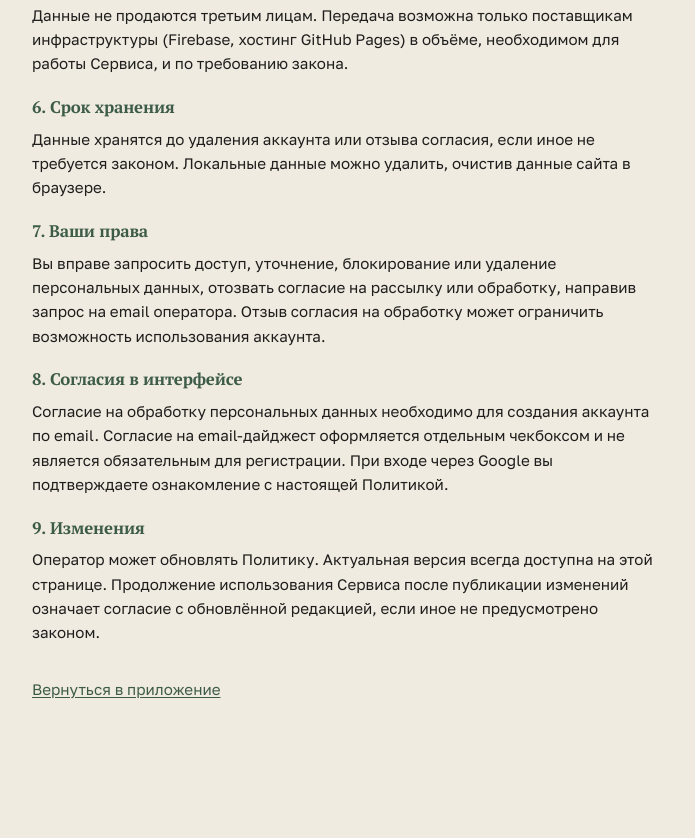
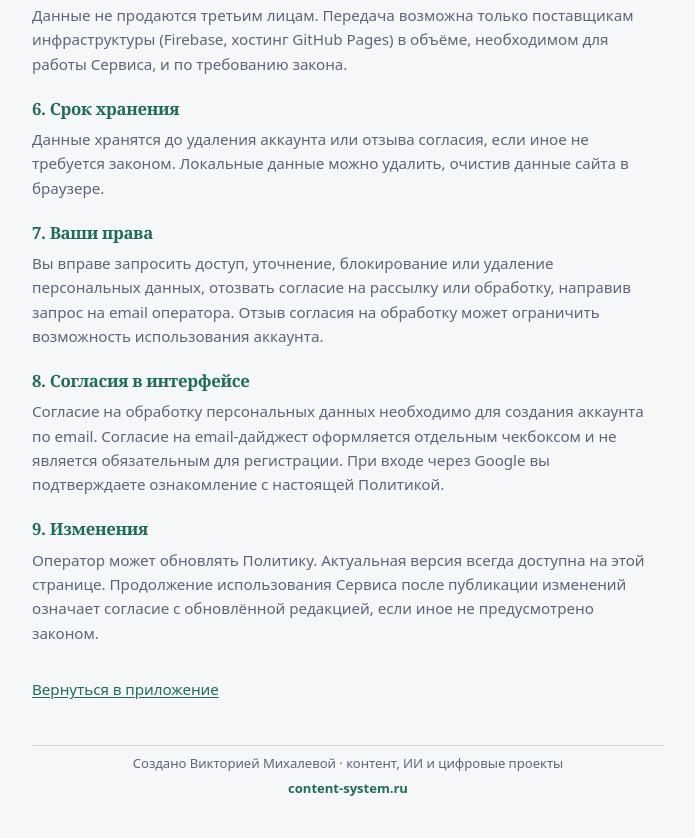
Before and after one commit to VictoriiaMikhaleva/investbrief-rf, a plain HTML site: page privacy.html in a window 1280 px wide. Shown: the part 1086-1924 px from the top of the page, without its empty margins (292-987 px from the left). Before the commit the page ends 1851 px from the top, so only its background shows below. Drawn offline with Linux system fonts and the light colour scheme.

Commit message:
подпись

```diff
--- a/privacy.html
+++ b/privacy.html
@@ -20,16 +20,18 @@
   <title>Политика конфиденциальности — ИнвестБриф РФ</title>
   <link rel="preconnect" href="https://fonts.googleapis.com" />
   <link rel="preconnect" href="https://fonts.gstatic.com" crossorigin />
-  <link href="https://fonts.googleapis.com/css2?family=Golos+Text:wght@400;500;600;700&family=PT+Serif:wght@400;700&display=swap" rel="stylesheet" />
-  <link rel="stylesheet" href="./styles.css" />
+  <link href="https://fonts.googleapis.com/css2?family=Manrope:wght@400;500;600;700;800&display=swap" rel="stylesheet" />
+  <link rel="stylesheet" href="./styles.css?v=20250801" />
+  <link rel="stylesheet" href="./theme-luxury.css?v=20250806" />
   <style>
-    .legal-page { max-width: 42rem; margin: 0 auto; padding: 1.5rem 1.25rem 3rem; }
+    .legal-page { max-width: 42rem; margin: 0 auto; padding: 1.5rem 1.25rem 1.75rem; }
     .legal-page h1 { font-family: var(--font-heading); font-size: 1.65rem; margin: 0 0 0.35rem; }
     .legal-page .legal-meta { color: var(--text-muted); font-size: 0.88rem; margin-bottom: 1.5rem; }
     .legal-page h2 { font-size: 1.05rem; margin: 1.35rem 0 0.5rem; color: var(--accent); }
     .legal-page p, .legal-page li { line-height: 1.6; font-size: 0.95rem; }
     .legal-page ul { padding-left: 1.2rem; margin: 0.35rem 0 0.75rem; }
     .legal-back { display: inline-block; margin-bottom: 1rem; }
+    .legal-footer-wrap { max-width: 42rem; margin: 0 auto; padding: 0 1.25rem 1.5rem; }
   </style>
 </head>
 <body>
@@ -82,5 +84,11 @@
 
     <p class="muted" style="margin-top:2rem;"><a href="./index.html">Вернуться в приложение</a></p>
   </div>
+  <div class="legal-footer-wrap">
+    <footer class="app-footer" aria-label="Подпись проекта">
+      <span>Создано Викторией Михалевой · контент, ИИ и цифровые проекты</span>
+      <a href="https://www.content-system.ru/" target="_blank" rel="noopener noreferrer">content-system.ru</a>
+    </footer>
+  </div>
 </body>
 </html>
--- a/theme-luxury.css
+++ b/theme-luxury.css
@@ -252,10 +252,26 @@ input:focus, select:focus, textarea:focus {
   width: 100%;
   max-width: 1080px;
   padding: 0.5rem 2.5rem 1rem;
+  border-top: 1px solid rgba(23, 34, 51, 0.14);
   color: var(--text-muted);
   font-size: 0.82rem;
   line-height: 1.45;
   text-align: center;
+  display: flex;
+  flex-wrap: wrap;
+  justify-content: center;
+  gap: 0.35rem 0.6rem;
+}
+
+.app-footer a {
+  color: var(--accent);
+  font-weight: 600;
+  text-decoration: none;
+}
+
+.app-footer a:hover {
+  color: var(--accent-hover);
+  text-decoration: underline;
 }
 
 @media (max-width: 899px) {
```
Also changed, not shown: index.html (+3 -2 lines).
